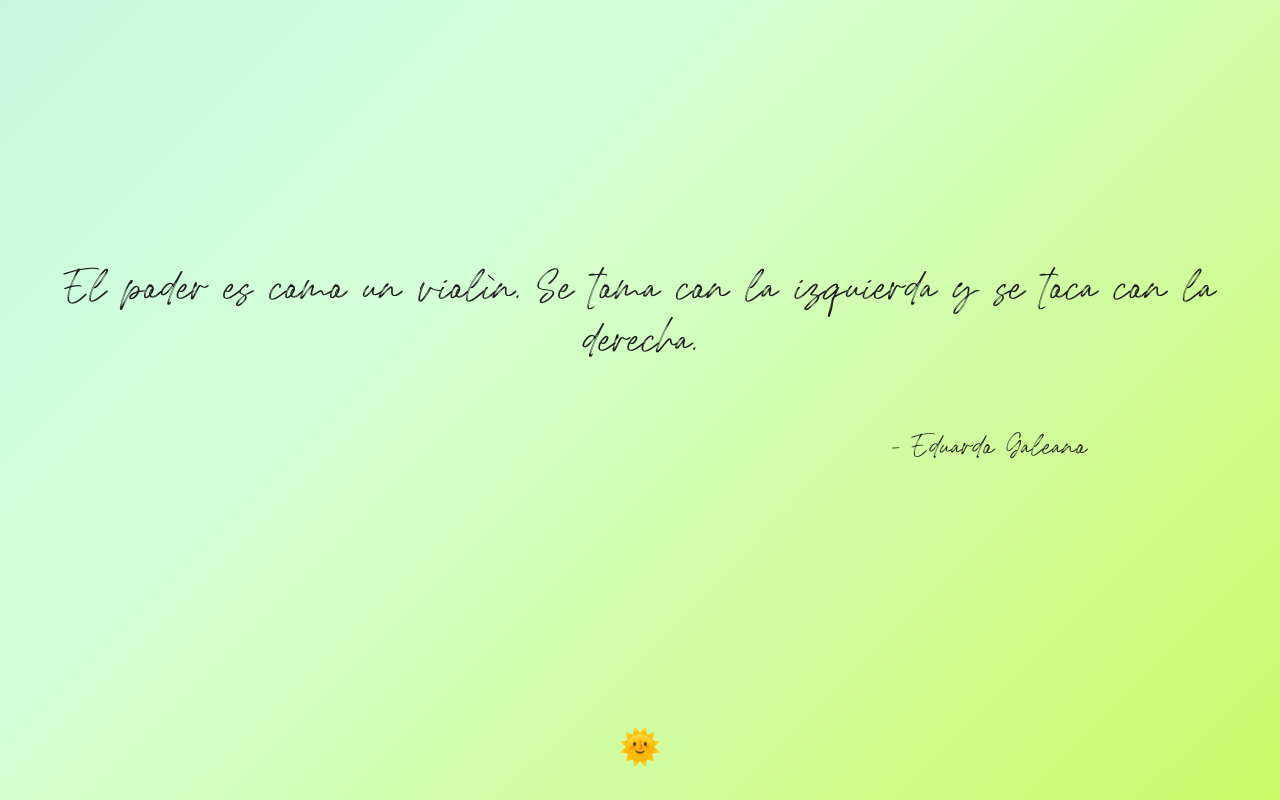
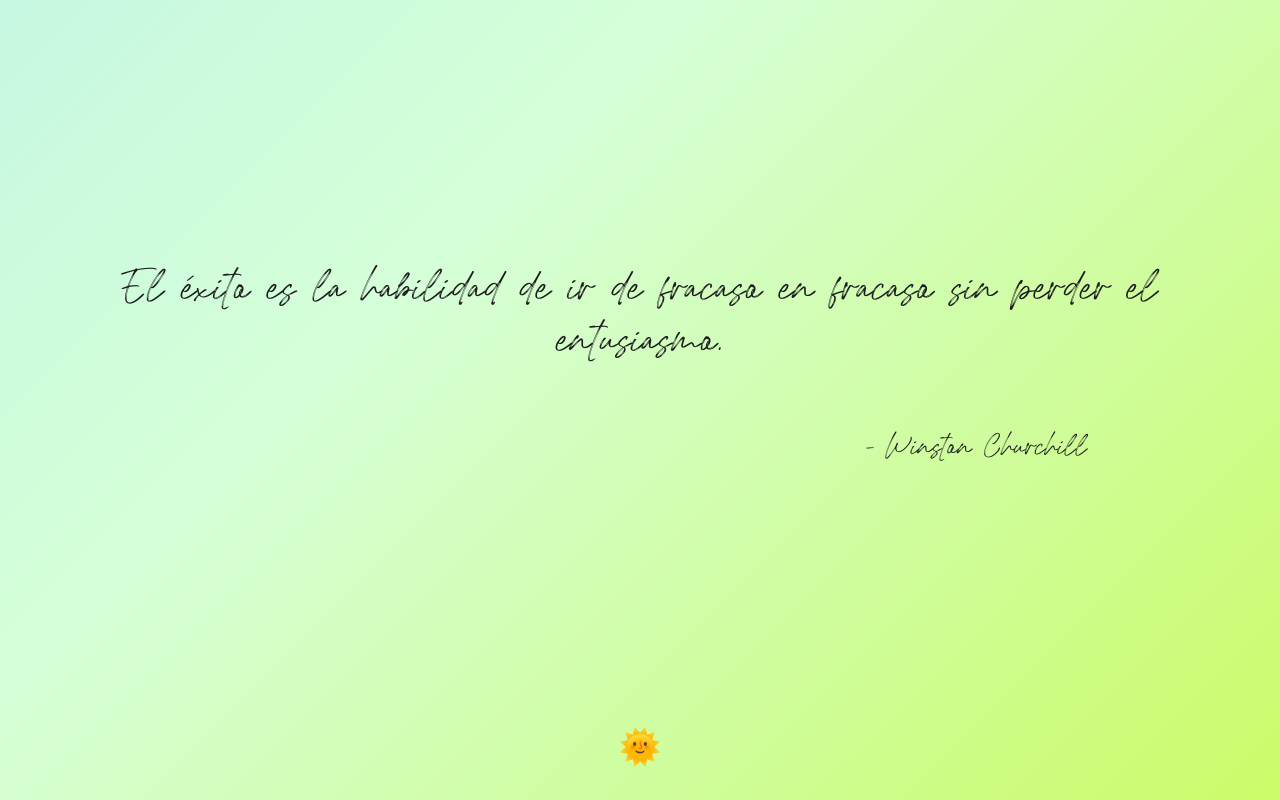
Before and after one commit to Jvbass/DailyQuote, a plain HTML site: page index.html in a window 1280 px wide. Drawn offline with Linux system fonts and the light colour scheme.

Commit message:
Update daily phrase Fri Nov 27 01:52:06 UTC 2026

```diff
--- a/index.html
+++ b/index.html
@@ -5,10 +5,10 @@
     <meta charset="UTF-8">
     <meta name="viewport" content="width=device-width, initial-scale=1.0">
     <link rel="stylesheet" href="styles.css">
-    <title>Motivate😉| Eduardo Galeano</title>
+    <title>Motivate😉| Winston Churchill</title>
 </head>
-<h1 class="quote">El poder es como un violín. Se toma con la izquierda y se toca con la derecha.</h1>
-<h3 class="author">- Eduardo Galeano</h3>
+<h1 class="quote">El éxito es la habilidad de ir de fracaso en fracaso sin perder el entusiasmo.</h1>
+<h3 class="author">- Winston Churchill</h3>
 
 <button id="theme-toggle">
     <img id="theme-icon" src="./icons/sun-face.svg" alt="Icono de tema">
```
